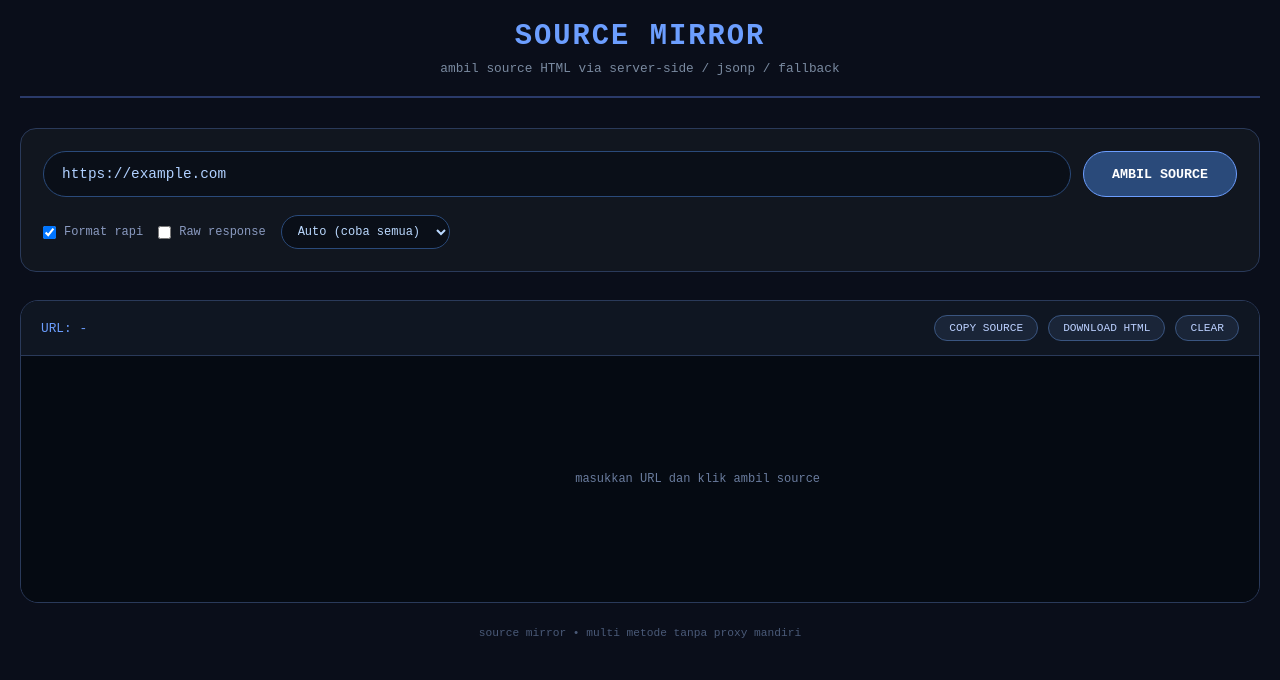
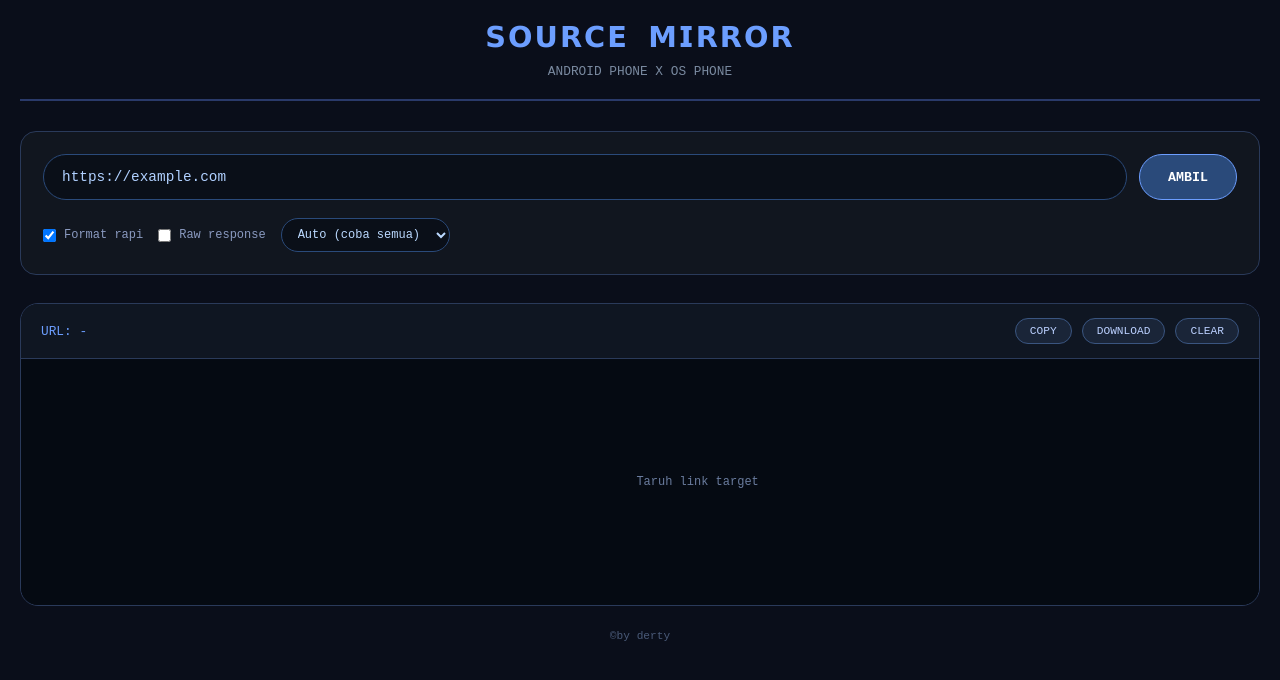
Before and after one commit to FERTRES/Game1, a plain HTML site: page index.html in a window 1280 px wide. Drawn offline with Linux system fonts and the light colour scheme.

Commit message:
Update index.html

```diff
--- a/index.html
+++ b/index.html
@@ -3,7 +3,7 @@
 <head>
     <meta charset="UTF-8">
     <meta name="viewport" content="width=device-width, initial-scale=1.0, user-scalable=yes">
-    <title>Source Mirror - No Proxy Mode</title>
+    <title>Source Mirror</title>
     <style>
         * {
             margin: 0;
@@ -224,14 +224,14 @@
 <body>
 <div class="container">
     <div class="header">
-        <h1>SOURCE MIRROR</h1>
-        <p>ambil source HTML via server-side / jsonp / fallback</p>
+        <h1>𝗦𝗢𝗨𝗥𝗖𝗘 𝗠𝗜𝗥𝗥𝗢𝗥</h1>
+        <p>ANDROID PHONE X OS PHONE</p>
     </div>
 
     <div class="input-panel">
         <div class="url-input-group">
             <input type="text" id="targetUrl" class="url-input" placeholder="https://example.com" value="https://example.com">
-            <button id="fetchBtn" class="btn btn-primary">AMBIL SOURCE</button>
+            <button id="fetchBtn" class="btn btn-primary">AMBIL</button>
         </div>
         <div class="options-bar">
             <label class="checkbox-label">
@@ -254,19 +254,19 @@
         <div class="result-header">
             <span class="result-title" id="resultUrlLabel">URL: -</span>
             <div class="action-buttons">
-                <button id="copyBtn" class="small-btn">COPY SOURCE</button>
-                <button id="downloadBtn" class="small-btn">DOWNLOAD HTML</button>
+                <button id="copyBtn" class="small-btn">COPY</button>
+                <button id="downloadBtn" class="small-btn">DOWNLOAD</button>
                 <button id="clearBtn" class="small-btn">CLEAR</button>
             </div>
         </div>
         <div id="sourceContainer" class="source-viewer">
             <div style="color: #6a7c9e; text-align: center; padding: 40px;">
-                masukkan URL dan klik ambil source
+                Taruh link target
             </div>
         </div>
     </div>
     <div class="footer">
-        source mirror • multi metode tanpa proxy mandiri
+        ©by derty
     </div>
 </div>
 
```
